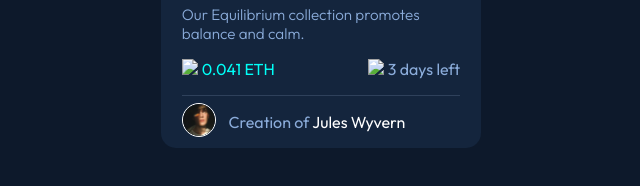
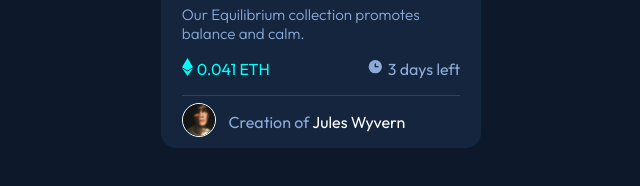
Before and after one commit to JP-sDEV/NFT_preview_card_component, a plain HTML site: page index.html in a window 1280 px wide. Shown: the part 500-686 px from the top of the page, 319-959 px from the left. Drawn offline with Linux system fonts and the light colour scheme; the site is published under a folder, as on GitHub Pages, so addresses that start at the root find nothing.

Commit message:
fix: edit fix img paths

```diff
--- a/index.html
+++ b/index.html
@@ -38,7 +38,7 @@
 
           <div class="eth-container">
             <div class="info-img-container">
-              <img src="/images/icon-ethereum.svg" />
+              <img src="images/icon-ethereum.svg" />
             </div>
             <p>
               0.041 ETH
@@ -47,7 +47,7 @@
 
           <div class="days-container">
             <div class="info-img-container">
-              <img src="/images/icon-clock.svg"/>
+              <img src="images/icon-clock.svg"/>
             </div>
             <p>
               3 days left
```
